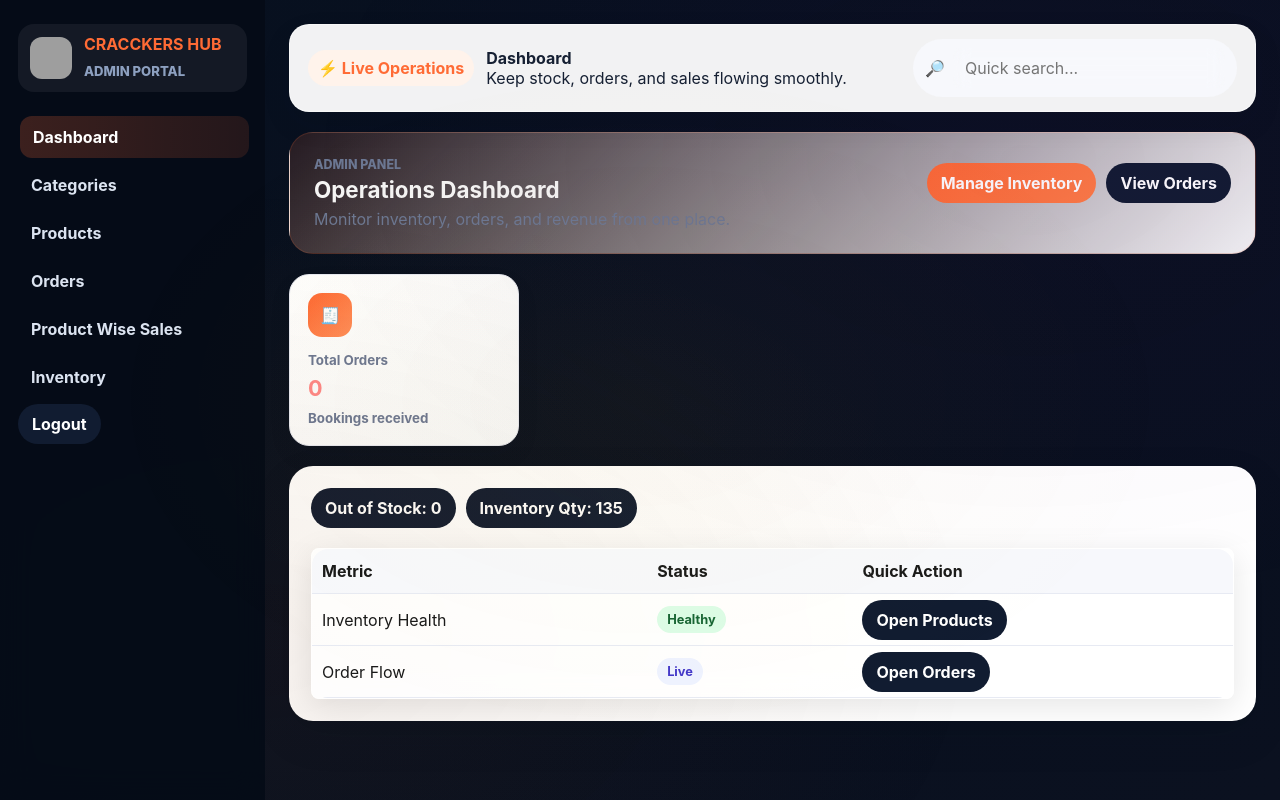
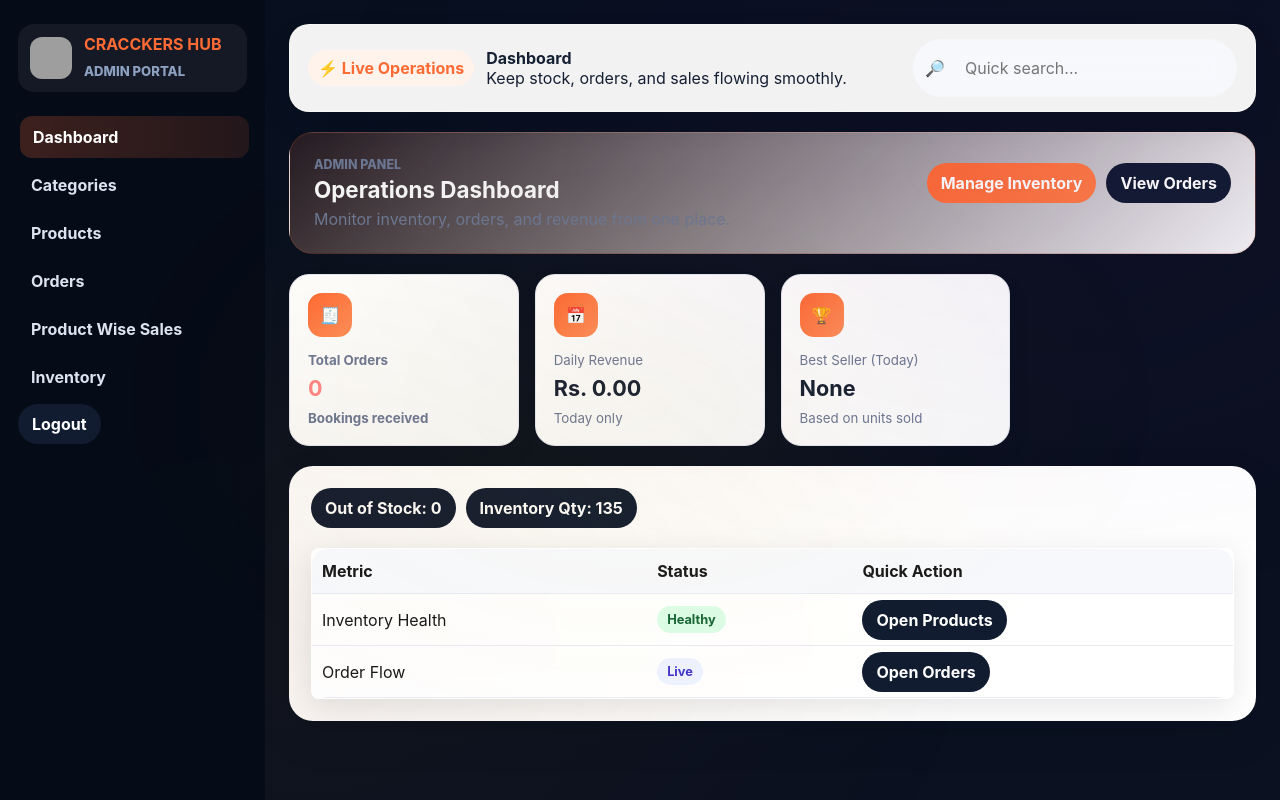
Before and after one commit to Kathir461/CracckersHub, a Flask app: page /admin in a window 1280 px wide. Run offline with Flask 3, Linux system fonts and the light colour scheme; the visitor is signed in with stand-in values (Sample User, id 1); data that the repository does not hold is empty; grey boxes are pictures that could not be loaded.

Commit message:
reset button and daily revenue update

```diff
--- a/app.py
+++ b/app.py
@@ -513,6 +513,33 @@ def admin_dashboard():
     order_count = cursor.fetchone()["count"]
     cursor.execute("SELECT COALESCE(SUM(total_amount), 0) AS total FROM orders")
     sales_total = cursor.fetchone()["total"]
+
+    # Daily analytics (auto resets because we filter by today's date)
+    cursor.execute(
+        """
+        SELECT COALESCE(SUM(oi.line_total), 0) AS revenue
+        FROM orders o
+        JOIN order_items oi ON oi.order_id = o.id
+        WHERE o.created_at >= CURDATE()
+          AND o.created_at < DATE_ADD(CURDATE(), INTERVAL 1 DAY)
+        """
+    )
+    daily_revenue = cursor.fetchone()["revenue"]
+
+    cursor.execute(
+        """
+        SELECT oi.product_name, SUM(oi.quantity) AS units_sold
+        FROM orders o
+        JOIN order_items oi ON oi.order_id = o.id
+        WHERE o.created_at >= CURDATE()
+          AND o.created_at < DATE_ADD(CURDATE(), INTERVAL 1 DAY)
+        GROUP BY oi.product_name
+        ORDER BY units_sold DESC, oi.product_name ASC
+        LIMIT 1
+        """
+    )
+    daily_best_row = cursor.fetchone()
+    daily_best_selling_product = daily_best_row["product_name"] if daily_best_row else "None"
     cursor.execute("SELECT COUNT(*) AS count FROM products WHERE stock_quantity <= 0")
     out_of_stock_count = cursor.fetchone()["count"]
     cursor.execute("SELECT COUNT(*) AS count FROM products WHERE stock_quantity > 0 AND stock_quantity <= COALESCE(low_stock_limit, 10)")
@@ -564,6 +591,8 @@ def admin_dashboard():
         product_count=product_count,
         order_count=order_count,
         sales_total=sales_total,
+        daily_revenue=daily_revenue,
+        daily_best_selling_product=daily_best_selling_product,
         out_of_stock_count=out_of_stock_count,
         low_stock_count=low_stock_count,
         inventory_quantity=inventory_quantity,
@@ -1182,9 +1211,31 @@ def delete_product(product_id):
 def admin_orders():
     db = get_db()
     cursor = db.cursor(dictionary=True)
-    cursor.execute("SELECT * FROM orders ORDER BY created_at DESC")
+    cursor.execute("SELECT id, created_at, customer_name, phone, email, total_amount, payment_method, payment_status FROM orders ORDER BY created_at DESC")
     orders = cursor.fetchall()
     return render_template("admin/orders.html", orders=orders)
+
+
+@app.route("/admin/reset-reports", methods=["POST"])
+@admin_required
+def reset_reports():
+    confirm = request.form.get("confirm", "")
+    typed = (request.form.get("typed_confirm") or "").strip().upper()
+
+    # Require explicit reconfirmation
+    if confirm != "YES" or typed != "RESET":
+        flash("Reset cancelled. Please type RESET to confirm.", "error")
+        return redirect(request.referrer or url_for("admin_dashboard"))
+
+    db = get_db()
+    cursor = db.cursor()
+    cursor.execute("DELETE FROM order_items")
+    cursor.execute("DELETE FROM orders")
+    db.commit()
+    flash("Reports reset successfully (orders & revenue cleared).", "success")
+    return redirect(url_for("admin_dashboard"))
+
+
 
 
 @app.route("/admin/orders/<int:order_id>/cancel", methods=["POST"])
--- a/static/css/admin.css
+++ b/static/css/admin.css
@@ -353,11 +353,24 @@ body.admin-body {
   .admin-panel { padding: 12px; }
   .admin-actions { flex-direction: column; }
   .admin-actions > * { width: 100%; text-align: center; justify-content: center; }
+
+  /* Mobile tables */
   .admin-table { display: block; }
   .admin-table thead { display: none; }
   .admin-table tr { display: block; margin-bottom: 10px; padding: 10px; border: 1px solid var(--border); border-radius: 14px; background: #fcfcff; }
   .admin-table td { display: flex; justify-content: space-between; gap: 8px; padding: 6px 0; border: 0; }
   .admin-table td::before { content: attr(data-label); font-weight: 700; color: var(--muted); flex: 0 0 38%; font-size: 0.72rem; text-transform: uppercase; }
+
+  /* Mobile report cards */
+  .report-container { padding: 10px; }
+  .category-card { margin-bottom: 14px; }
+  .category-card-header { padding: 14px; }
+  .category-submetrics { margin-left: 0; justify-content: flex-start; }
+
+  /* Keep action buttons usable */
+  .no-print { width: auto; }
+  .admin-actions form { width: 100%; }
+
   .admin-compact { flex-direction: column; }
   .admin-compact > * { width: 100%; }
 }
--- a/templates/admin/dashboard.html
+++ b/templates/admin/dashboard.html
@@ -20,6 +20,22 @@
     <strong>{{ order_count }}</strong>
     <small>Bookings received</small>
   </a>
+
+  <div class="stat-card" aria-label="Daily Revenue">
+    <div class="stat-icon">📅</div>
+    <small>Daily Revenue</small>
+    <strong>Rs. {{ "%.2f"|format(daily_revenue) }}</strong>
+    <small>Today only</small>
+  </div>
+
+  <div class="stat-card" aria-label="Best Seller (Today)">
+    <div class="stat-icon">🏆</div>
+    <small>Best Seller (Today)</small>
+    <strong>{{ daily_best_selling_product }}</strong>
+    <small>Based on units sold</small>
+  </div>
+
+
 
 
 </section>
--- a/templates/admin/orders.html
+++ b/templates/admin/orders.html
@@ -8,6 +8,11 @@
   </div>
   <div class="admin-actions">
     <a class="admin-btn secondary" href="{{ url_for('admin_products') }}">Manage Products</a>
+    <form method="post" action="{{ url_for('reset_reports') }}" style="display:inline;" class="no-print" onsubmit="return (this.typed_confirm.value || '').trim().toUpperCase() === 'RESET';">
+      <input type="text" name="typed_confirm" placeholder="Type RESET" required style="width:120px; margin-right:8px;" />
+      <button class="admin-btn danger" type="submit">Reset Orders & Revenue</button>
+      <input type="hidden" name="confirm" value="YES">
+    </form>
   </div>
 </section>
 
--- a/templates/admin/sales_details.html
+++ b/templates/admin/sales_details.html
@@ -97,6 +97,11 @@
   <div class="admin-actions">
     <a class="admin-btn secondary no-print" href="{{ url_for('admin_dashboard') }}">Back to Dashboard</a>
     <button class="admin-btn no-print" type="button" onclick="window.print()">Print / Save PDF</button>
+    <form method="post" action="{{ url_for('reset_reports') }}" style="display:inline;" class="no-print" onsubmit="return (this.typed_confirm.value || '').trim().toUpperCase() === 'RESET';">
+      <input type="text" name="typed_confirm" placeholder="Type RESET" required style="width:120px; margin-right:8px;" />
+      <button class="admin-btn danger" type="submit">Reset Orders & Revenue</button>
+      <input type="hidden" name="confirm" value="YES">
+    </form>
   </div>
 </section>
 
```
